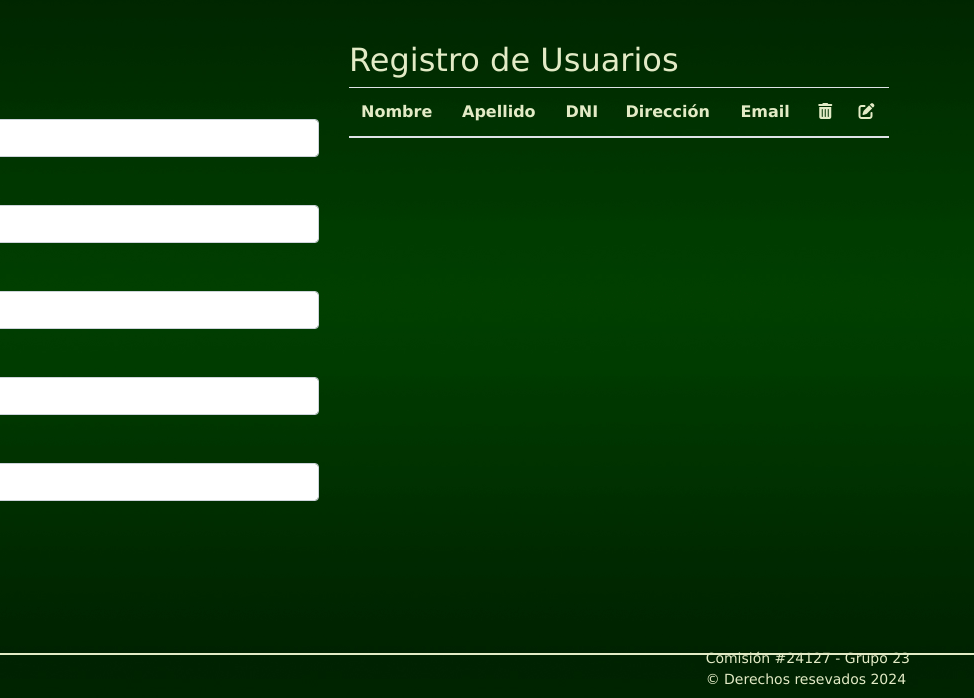
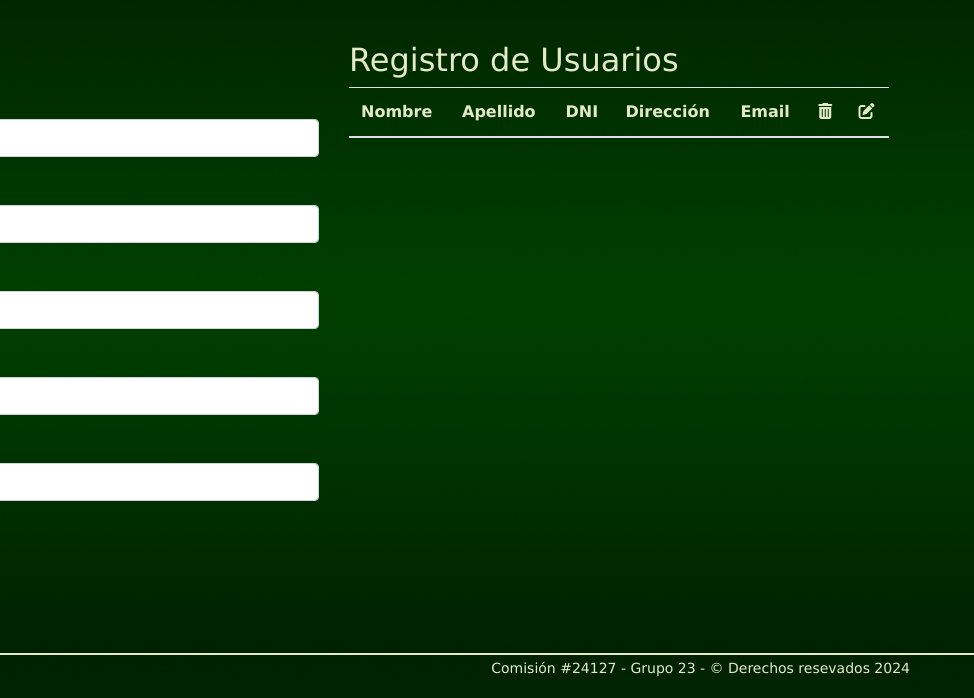
Before and after one commit to gitrmc/cac-tif-grupo23-apicrud, a plain HTML site: page front/crud.html in a window 1280 px wide. Shown: the part 102-800 px from the top of the page, 306-1280 px from the left. Drawn offline with nearby package versions, Linux system fonts and the light colour scheme; no server answers.

Commit message:
Update crud.html
quitar br

```diff
--- a/front/crud.html
+++ b/front/crud.html
@@ -113,7 +113,7 @@
     </ul>
 
     <div class="derechos">
-      <p> Comisión #24127 - Grupo 23 <br> © Derechos resevados 2024</p>
+      <p> Comisión #24127 - Grupo 23 - © Derechos resevados 2024</p>
     </div>
 
   </footer>
```
